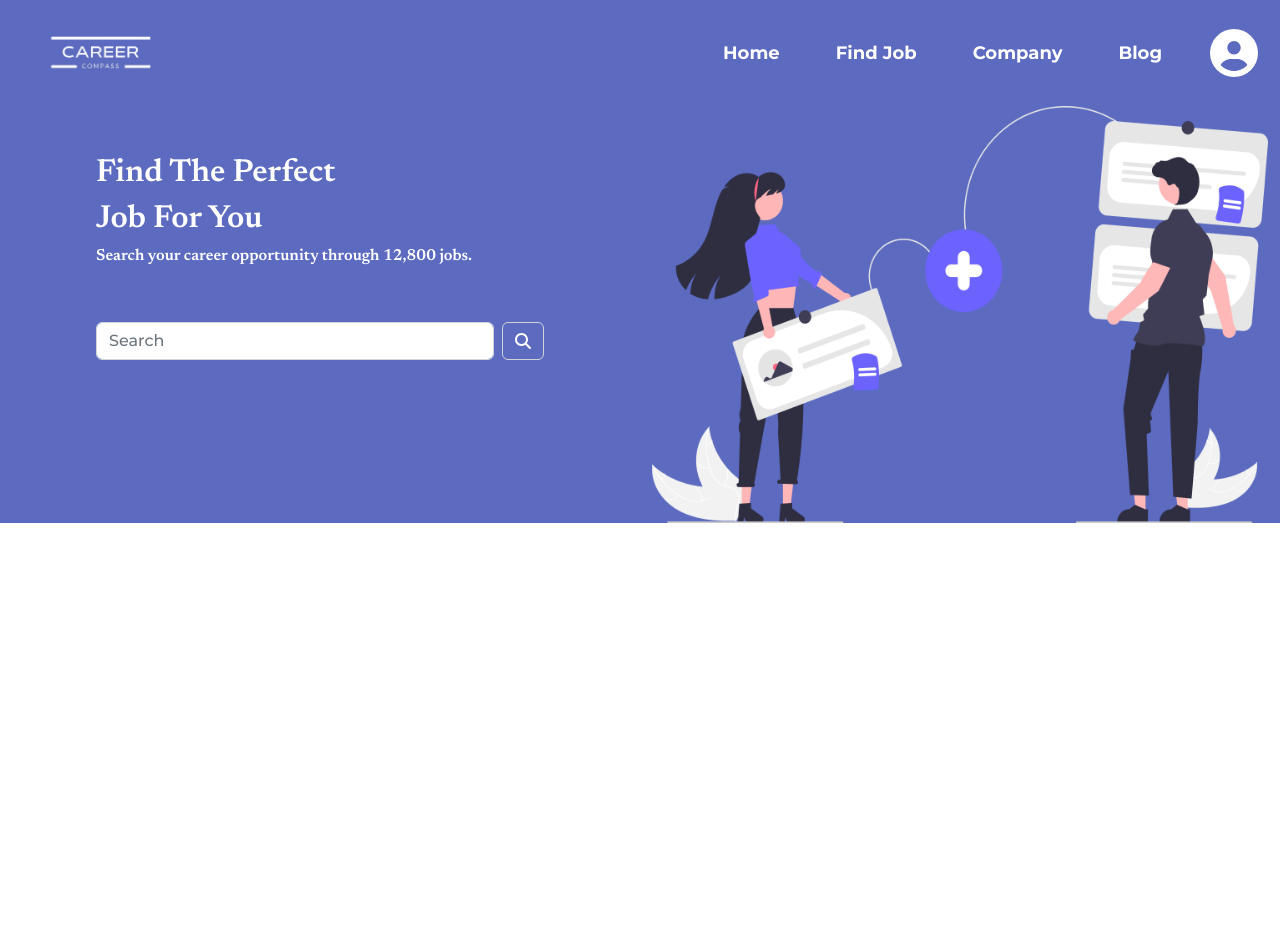
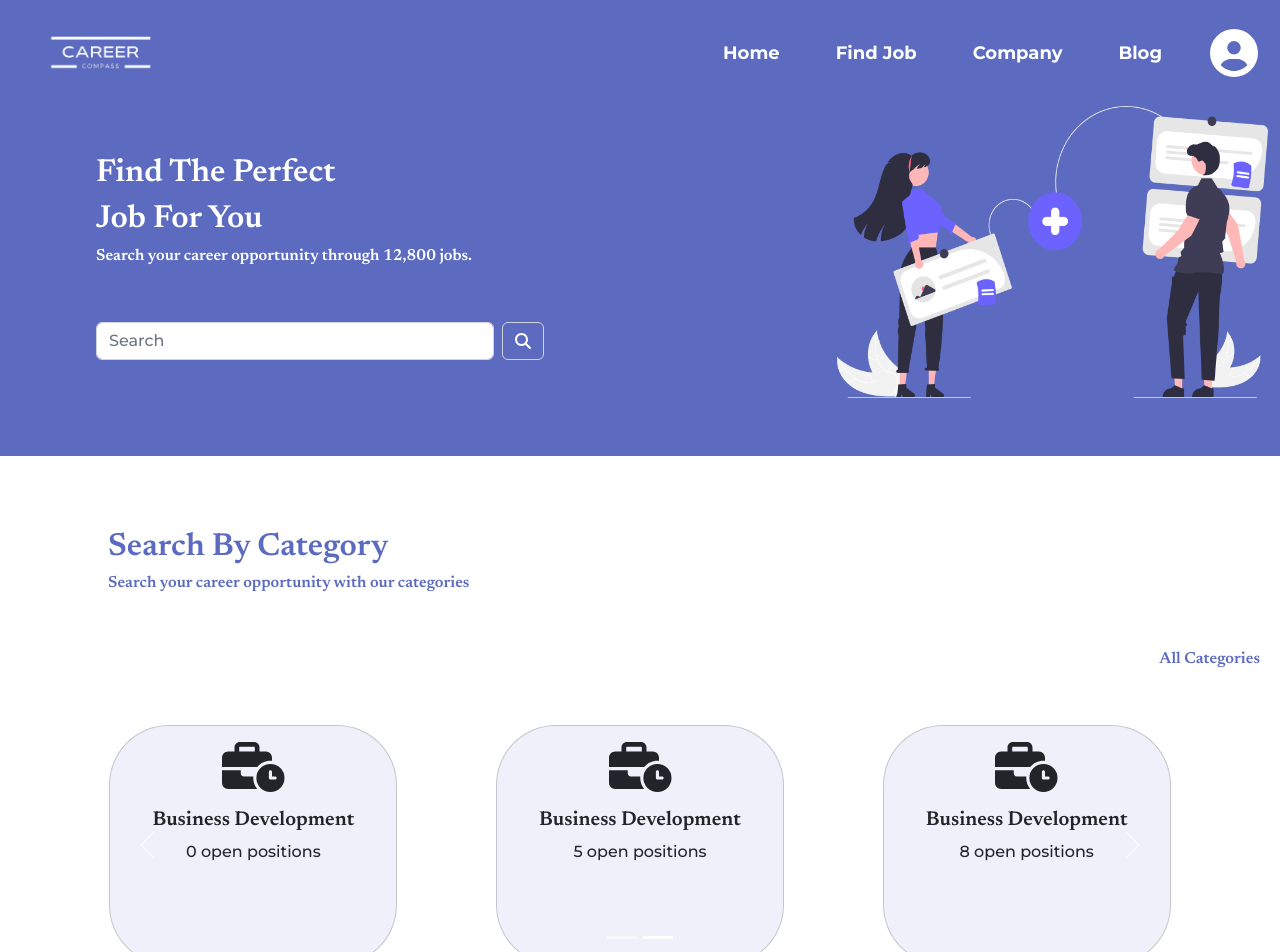
Before and after one commit to jaiminpatel11/career-compass, a React (Create React App) app: page / in a window 1280 px wide. Shown: the top 952 px of the page. Before the commit the page ends 800 px from the top, so only its background shows below. Built offline with nearby package versions, Linux system fonts and the light colour scheme.

Commit message:
added automated carousel to the search category component.

```diff
--- a/src/App.css
+++ b/src/App.css
@@ -40,4 +40,7 @@
 :root {
   --primary-color: #5C6BC0;
   --primary-font-color: #ffffff;
+  --secondary-font-color: #5C6BC0;
+  --card-color: #EFF0F9;
+
 }
--- a/src/container/CandidateHomePage/CandidateHomePage.jsx
+++ b/src/container/CandidateHomePage/CandidateHomePage.jsx
@@ -1,7 +1,7 @@
 import React, { useEffect, useState } from "react";
 import Navbar from "../../components/Common/Navbar";
 import TextAndImageSection from "./TextAndImageSection";
-
+import SearchByCategory from "./SearchByCategory";
 const CandidateHomePage = ({name}) => {
 
     const links = [
@@ -12,12 +12,19 @@ const CandidateHomePage = ({name}) => {
     ];
     const [primaryColor, setPrimaryColor] = useState('');
     const [primaryFontColor, setPrimaryFontColor] = useState('');
+    const [secondaryFontColor, setSecondaryFontColor] = useState('');
+    const [cardColor, setcardColor] = useState('');
+
+
 
     useEffect(() => {
         // Fetch the CSS variables after component mounts
         const rootStyles = getComputedStyle(document.documentElement);
         setPrimaryColor(rootStyles.getPropertyValue('--primary-color').trim());
         setPrimaryFontColor(rootStyles.getPropertyValue('--primary-font-color').trim());
+        setSecondaryFontColor(rootStyles.getPropertyValue('--secondary-font-color').trim());
+        setcardColor(rootStyles.getPropertyValue('--card-color').trim());
+
     }, []);
 
     return(
@@ -33,6 +40,10 @@ const CandidateHomePage = ({name}) => {
                 primaryColor={primaryColor}
                 primaryFontColor={primaryFontColor}
             />
+            <SearchByCategory
+                SecondaryFontColor={secondaryFontColor}
+                CardColor={cardColor}
+            />
         </div>
     );
 }
--- /dev/null
+++ b/src/container/CandidateHomePage/SearchByCategory.jsx
@@ -0,0 +1,78 @@
+import React from "react";
+
+import { Carousel, Card } from "react-bootstrap"; // Import Bootstrap Carousel
+import { FontAwesomeIcon } from "@fortawesome/react-fontawesome";
+import { faBullhorn, faLaptopCode, faTasks, faChartLine, faBusinessTime } from "@fortawesome/free-solid-svg-icons";
+import { array } from "prop-types";
+
+
+
+const SearchByCategory = ({SecondaryFontColor, CardColor}) => {
+
+    const categories = [
+        { icon: faBullhorn, title: "Marketing & Communication", subtitle: "0 open position" },
+        { icon: faLaptopCode, title: "Software Engineering", subtitle: "2 open positions" },
+        { icon: faTasks, title: "Project Management", subtitle: "2 open positions" },
+        { icon: faBusinessTime, title: "Business Development", subtitle: "0 open positions" },
+        { icon: faBusinessTime, title: "Business Development", subtitle: "5 open positions" },
+        { icon: faBusinessTime, title: "Business Development", subtitle: "8 open positions" },
+    ]
+    const chunkArray = (array,chunksize) => {
+        const result = [];
+        for(let i = 0; i< array.length; i += chunksize){
+            result.push(array.slice(i,i+chunksize));
+        }
+        return result;
+    }
+
+    const categoryChunks = chunkArray(categories, 3);
+
+
+    return (
+        <div className="container-fluid">
+
+        <div className="col-md-6 p-5">
+            <div className="mt-4 px-5">
+                <h2 style={{color:SecondaryFontColor}}>Search By Category</h2>
+                <h6 style={{color:SecondaryFontColor}}>Search your career opportunity with our categories</h6>
+            </div>
+        </div>
+
+        <div className="d-flex justify-content-end px-2">
+            <h6 href="#" style={{color:SecondaryFontColor}} >All Categories</h6>
+        </div>
+
+        <div className="col-md-12 p-5">
+        <Carousel>
+                    {categoryChunks.map((chunk, index) => (
+                        <Carousel.Item key={index}>
+                            <div className="d-flex justify-content-around">
+                                {chunk.map((category, idx) => (
+                                    <Card key={idx} style={{ width: "18rem",height:"15rem" ,background:CardColor,borderRadius:"60px"}}>
+                                        <Card.Body className="text-center">
+                                            <FontAwesomeIcon
+
+                                                icon={category.icon}
+                                                style={{ fontSize: "50px", color: "" }}
+                                            />
+                                            <Card.Title className="mt-3 align-items-center" style={{ color: "" }}>
+                                                {category.title}
+                                            </Card.Title>
+                                            <Card.Text className="d-flext align-items-end" style={{  color: "" }}>
+                                                {category.subtitle}
+                                            </Card.Text>
+                                        </Card.Body>
+                                    </Card>
+                                ))}
+                            </div>
+                        </Carousel.Item>
+                    ))}
+                </Carousel>
+        </div>
+
+        </div>
+
+    )
+}
+
+export default SearchByCategory;
--- a/src/container/CandidateHomePage/TextAndImageSection.jsx
+++ b/src/container/CandidateHomePage/TextAndImageSection.jsx
@@ -49,8 +49,8 @@ const TextAndImageSection = ({ primaryColor, primaryFontColor }) => {
 
         <div className="col-md-6">
           <div className="hero-image">
-          <div className="hero-image">
-            <img src={candidateHeroImg} alt="Hero" style={{ width: '100%', height: '100%' }} />
+          <div className="hero-image d-flex justify-content-end">
+            <img src={candidateHeroImg} alt="Hero" style={{ width: '70%', height: '70%' }} />
           </div>
           </div>
         </div>
--- a/src/index.css
+++ b/src/index.css
@@ -1,4 +1,5 @@
 @import url('https://fonts.googleapis.com/css2?family=Montserrat:wght@400;500;700&display=swap');
+
 body {
   margin: 0;
   font-family: 'Montserrat', sans-serif; /* Montserrat as the primary font */
```
Also changed, not shown: src/container/CandidateHomePage/CandidateRightFitDialog.jsx (added, +10 -0 lines).
